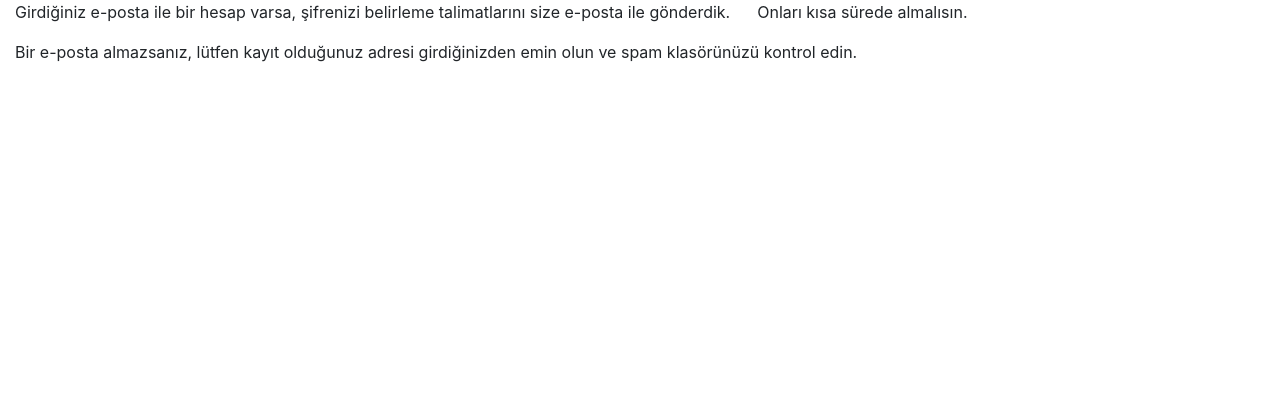
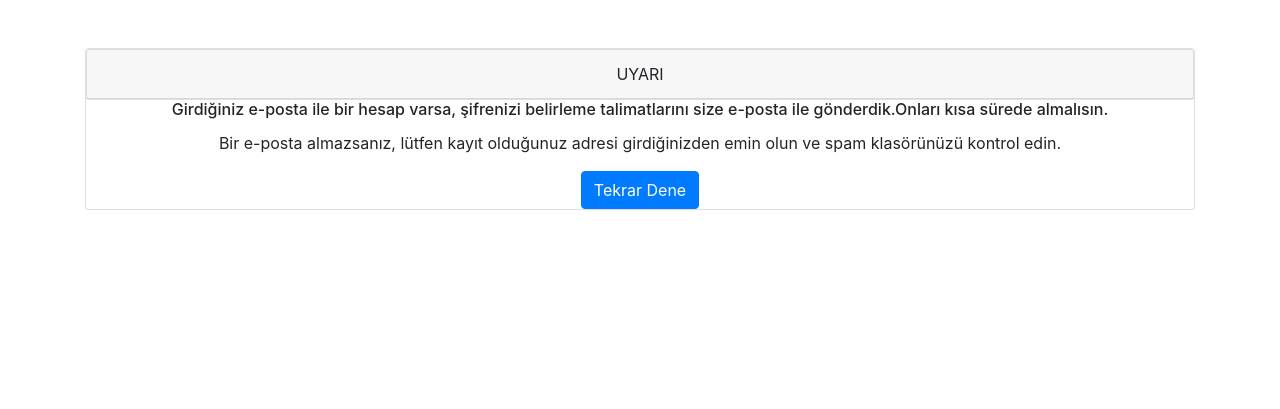
Before and after one commit to safakoks/muglabirfikrimvar, a Django app: a page that uses templates/registration/password_reset_done.html in a window 1280 px wide. Shown: the part 56-465 px from the top of the page. Run offline with Django 3.2, Linux system fonts and the light colour scheme; some libraries are stand-ins or nearby versions.

Commit message:
password reset update

```diff
--- a/templates/registration/password_reset_done.html
+++ b/templates/registration/password_reset_done.html
@@ -1,11 +1,18 @@
 {% extends 'fikir/base.html' %}
 
 {% block main %}
-  <p>
-    Girdiğiniz e-posta ile bir hesap varsa, şifrenizi belirleme talimatlarını size e-posta ile gönderdik.
-             Onları kısa sürede almalısın.
-  </p>
-  <p>
-    Bir e-posta almazsanız, lütfen kayıt olduğunuz adresi girdiğinizden emin olun ve spam klasörünüzü kontrol edin.
-  </p>
+
+<div class="container mt-5 text-center">
+<div class="card text-center">
+ <div class="card text">
+  <div class="card-header">
+    UYARI
+  </div>
+ </div>
+   <h6 class="card-title"> Girdiğiniz e-posta ile bir hesap varsa, şifrenizi belirleme talimatlarını size e-posta ile gönderdik.Onları kısa sürede almalısın.</h5>
+  <p1 class="card-text">Bir e-posta almazsanız, lütfen kayıt olduğunuz adresi girdiğinizden emin olun ve spam klasörünüzü kontrol edin.</p>
+    <a href="#" class="btn btn-primary">Tekrar Dene</a>
+  </div>
+</div>
+</div>
 {% endblock %}
```
